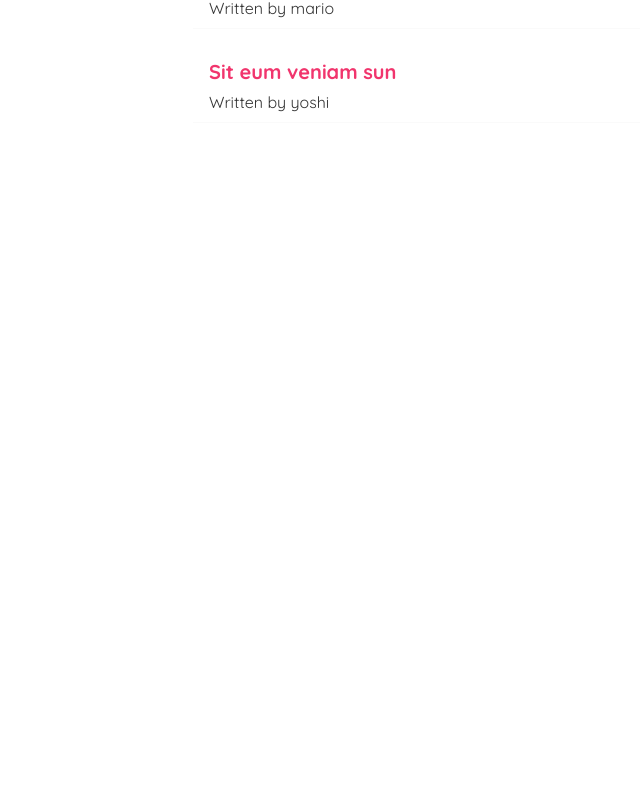
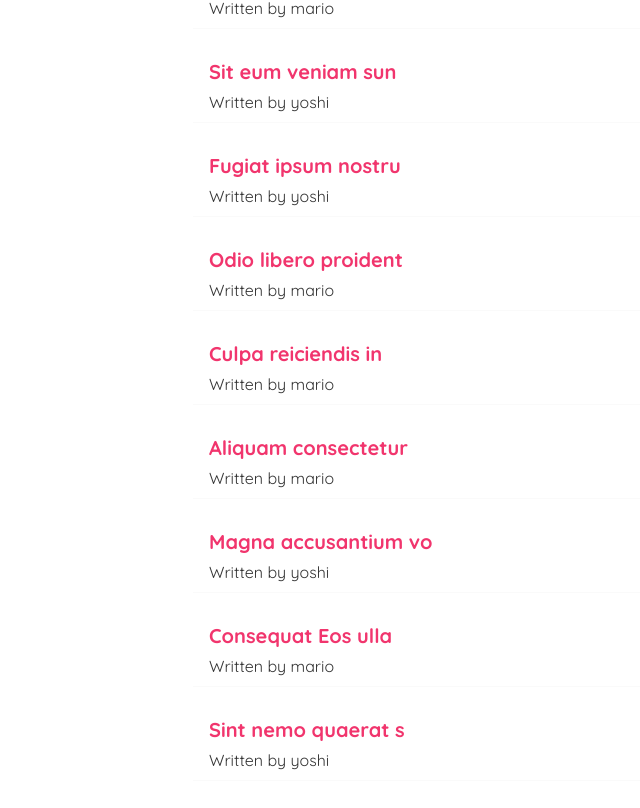
Before and after one commit to jombastic/react-blog-exercise, a React (Create React App) app: page / in a window 1280 px wide. Shown: the part 602-1410 px from the top of the page, without its empty margins (147-787 px from the left). Before the commit the page ends 805 px from the top, so only its background shows below. Built offline with nearby package versions, Linux system fonts and the light colour scheme; data requests are answered from the project's data file.

Commit message:
utilize useNavigate to push history (redirect to the home page when a blog is added)

```diff
--- a/data/db.json
+++ b/data/db.json
@@ -35,6 +35,48 @@
       "body": "Quidem commodo deser",
       "author": "yoshi",
       "id": 6
+    },
+    {
+      "title": "Fugiat ipsum nostru",
+      "body": "Inventore qui dolor ",
+      "author": "yoshi",
+      "id": 7
+    },
+    {
+      "title": "Odio libero proident",
+      "body": "Asperiores voluptate",
+      "author": "mario",
+      "id": 8
+    },
+    {
+      "title": "Culpa reiciendis in ",
+      "body": "Ullamco pariatur Qu",
+      "author": "mario",
+      "id": 9
+    },
+    {
+      "title": "Aliquam consectetur ",
+      "body": "Harum eum harum esse",
+      "author": "mario",
+      "id": 10
+    },
+    {
+      "title": "Magna accusantium vo",
+      "body": "Velit laborum Tempo",
+      "author": "yoshi",
+      "id": 11
+    },
+    {
+      "title": "Consequat Eos ulla",
+      "body": "Ad culpa sit labore",
+      "author": "mario",
+      "id": 12
+    },
+    {
+      "title": "Sint nemo quaerat s",
+      "body": "Dicta dolores omnis ",
+      "author": "yoshi",
+      "id": 13
     }
   ]
 }
--- a/src/Create.js
+++ b/src/Create.js
@@ -1,10 +1,13 @@
 import { useState } from "react";
+import { useNavigate } from 'react-router-dom';
 
 const Create = () => {
     const [title, setTitle] = useState('');
     const [body, setBody] = useState('');
     const [author, setAuthor] = useState('mario');
     const [isPending, setIsPending] = useState(false);
+    // previously in react-router-dom v5 useHistory
+    const navigate = useNavigate();
 
     const handleSubmit = e => {
         e.preventDefault();
@@ -17,9 +20,11 @@ const Create = () => {
             headers: { "Content-Type": "application/json" },
             body: JSON.stringify(blog)
         }).then(() => {
+            console.log('new blog added');
             setIsPending(false);
-            console.log('new blog added');
+            navigate('/');
         })
+
     }
 
     return (
```
